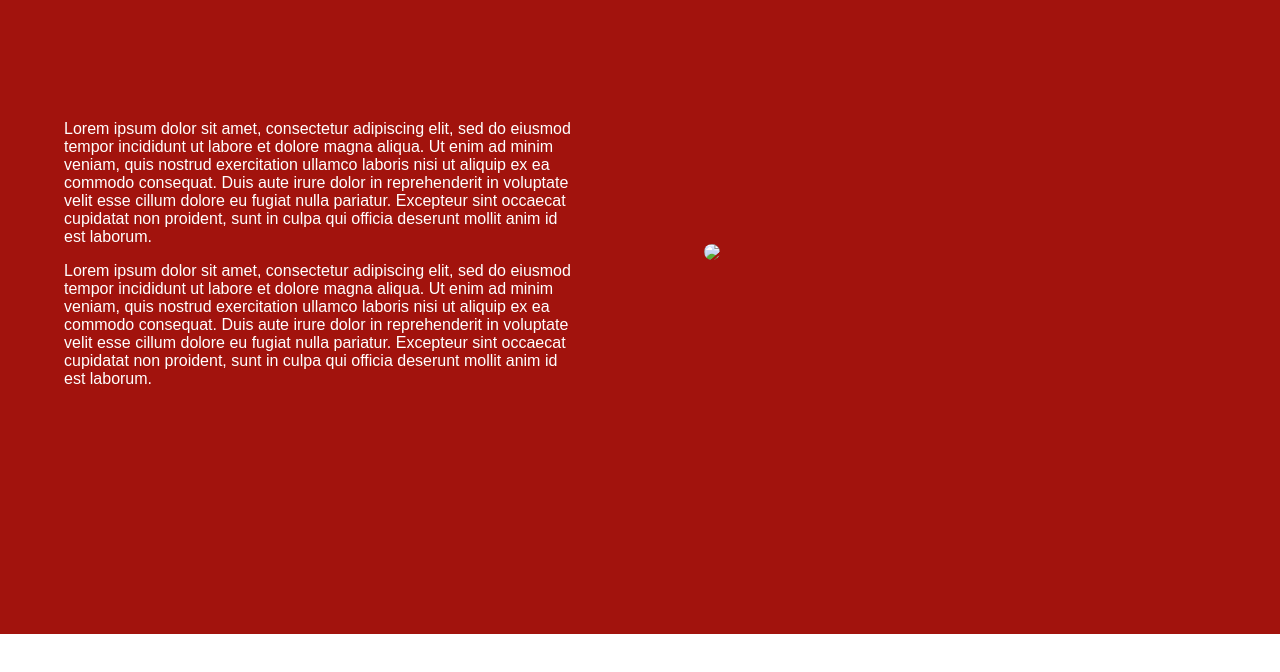
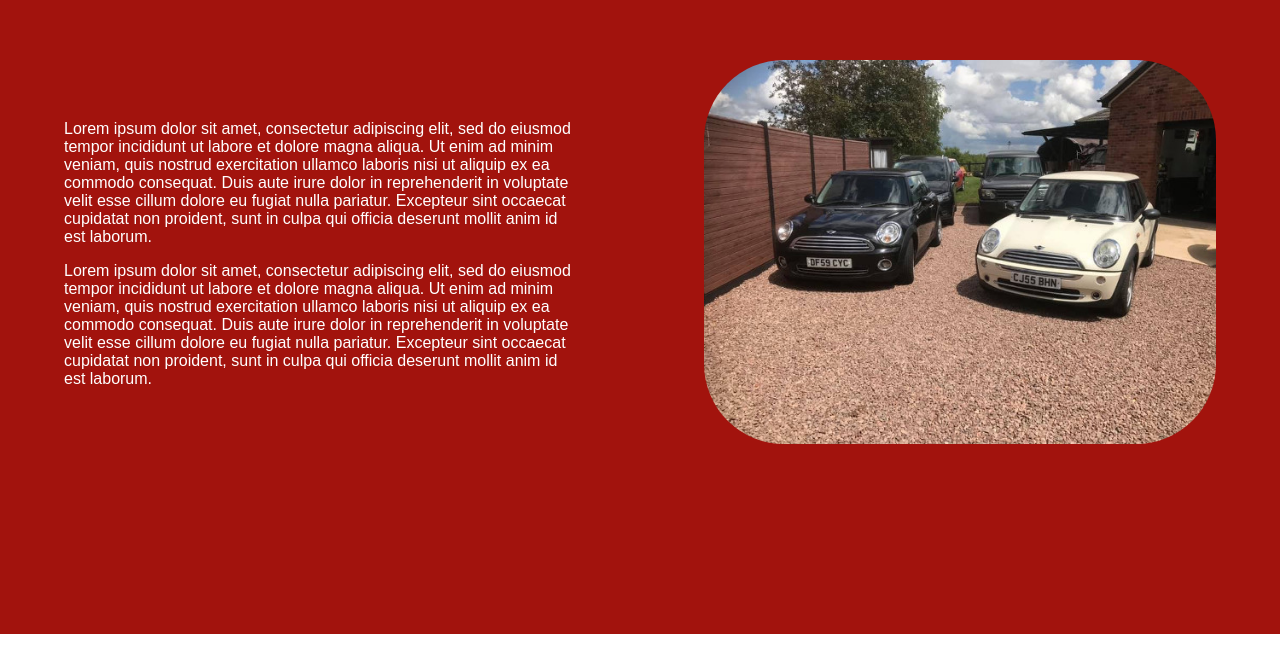
Before and after one commit to MiniCLaw/V17AutoServices.github.io, a plain HTML site: page index.html in a window 1280 px wide. Shown: the part 859-1531 px from the top of the page. Drawn offline with Linux system fonts and the light colour scheme.

Commit message:
Update index.html

```diff
--- a/index.html
+++ b/index.html
@@ -38,7 +38,7 @@
 
 <div class="content" id="box1">
     <div class="left leftline show-on-scroll"><p>Lorem ipsum dolor sit amet, consectetur adipiscing elit, sed do eiusmod tempor incididunt ut labore et dolore magna aliqua. Ut enim ad minim veniam, quis nostrud exercitation ullamco laboris nisi ut aliquip ex ea commodo consequat. Duis aute irure dolor in reprehenderit in voluptate velit esse cillum dolore eu fugiat nulla pariatur. Excepteur sint occaecat cupidatat non proident, sunt in culpa qui officia deserunt mollit anim id est laborum.</p><p>Lorem ipsum dolor sit amet, consectetur adipiscing elit, sed do eiusmod tempor incididunt ut labore et dolore magna aliqua. Ut enim ad minim veniam, quis nostrud exercitation ullamco laboris nisi ut aliquip ex ea commodo consequat. Duis aute irure dolor in reprehenderit in voluptate velit esse cillum dolore eu fugiat nulla pariatur. Excepteur sint occaecat cupidatat non proident, sunt in culpa qui officia deserunt mollit anim id est laborum.</p></div>
-    <div class="right"><img class="imgmain upline show-on-scroll" src="images/front.jpg"/></div>
+    <div class="right"><img class="imgmain upline show-on-scroll" src="front.jpg"/></div>
 </div>
 
 <div class="content" id="box2">
```
